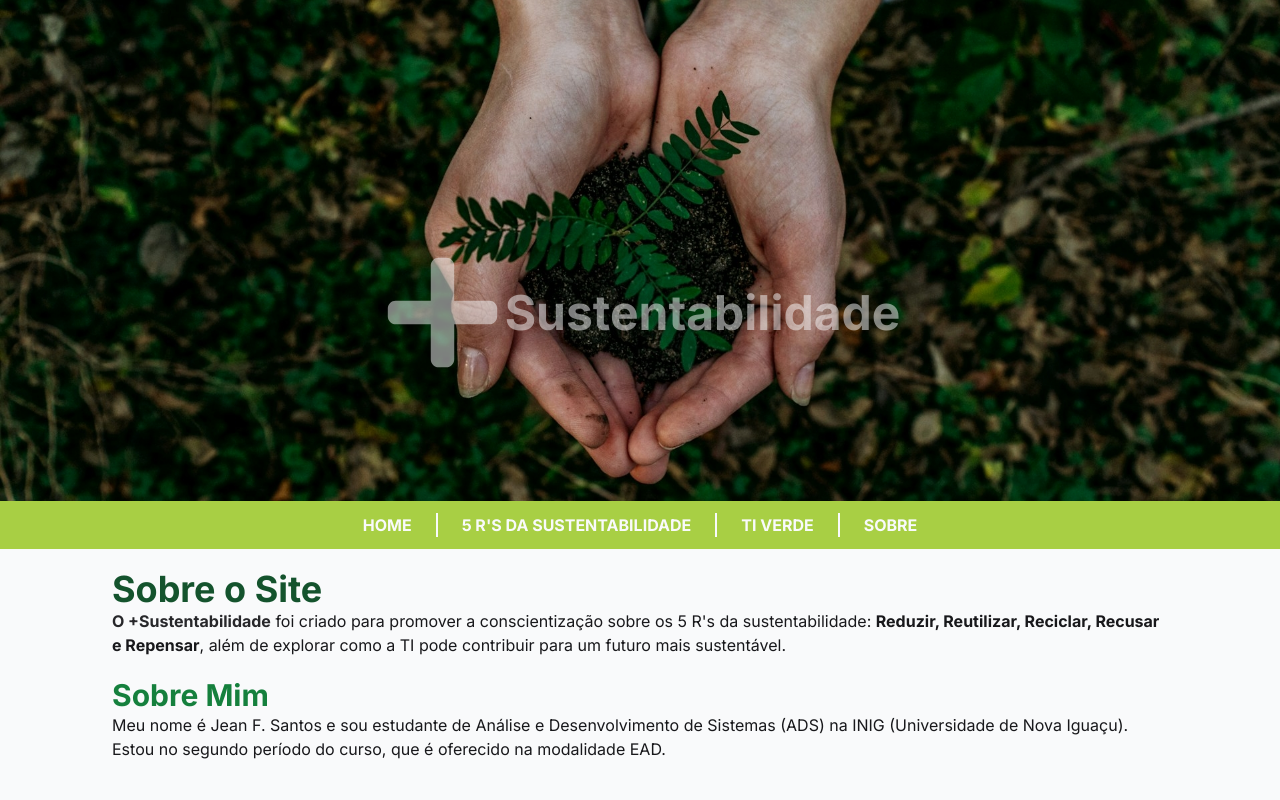
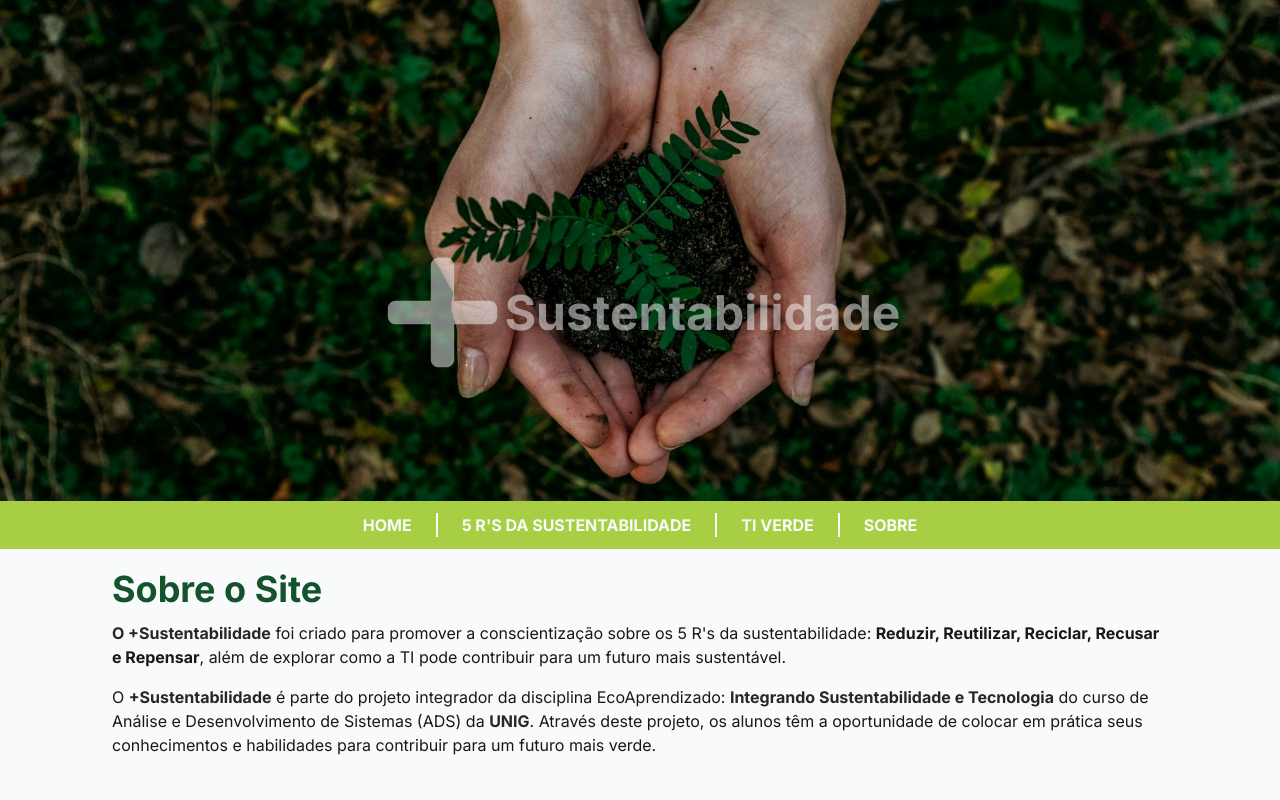
Before and after one commit to jeandossantos/sustentabilidade-site, a Next.js app: page /about in a window 1280 px wide. Shown: the top 800 px of the page. Built offline with nearby package versions, Linux system fonts and the light colour scheme.

Commit message:
feat: improve about

```diff
--- a/src/app/about/page.tsx
+++ b/src/app/about/page.tsx
@@ -2,8 +2,8 @@ export default function About() {
   return (
     <>
       <h2 className='text-4xl font-bold text-green-900'>Sobre o Site</h2>
-      <p>
-        <b className='text-zinc-800'>O +Sustentabilidade</b> foi criado para
+      <p className='mt-3'>
+        <b className='text-zinc-800 '>O +Sustentabilidade</b> foi criado para
         promover a conscientização sobre os 5 R&apos;s da sustentabilidade:{' '}
         <b className='text-zic-800'>
           Reduzir, Reutilizar, Reciclar, Recusar e Repensar
@@ -12,11 +12,16 @@ export default function About() {
         sustentável.
       </p>
 
-      <h2 className='text-3xl mt-5 font-bold text-green-700'>Sobre Mim</h2>
-      <p>
-        Meu nome é Jean F. Santos e sou estudante de Análise e Desenvolvimento
-        de Sistemas (ADS) na INIG (Universidade de Nova Iguaçu). Estou no
-        segundo período do curso, que é oferecido na modalidade EAD.
+      <p className='mt-4'>
+        O <b className='text-zinc-800'>+Sustentabilidade</b> é parte do projeto
+        integrador da disciplina EcoAprendizado:{' '}
+        <b className='text-zinc-800 '>
+          Integrando Sustentabilidade e Tecnologia
+        </b>{' '}
+        do curso de Análise e Desenvolvimento de Sistemas (ADS) da{' '}
+        <b className='text-zinc-800 '>UNIG</b>. Através deste projeto, os alunos
+        têm a oportunidade de colocar em prática seus conhecimentos e
+        habilidades para contribuir para um futuro mais verde.
       </p>
     </>
   );
```
